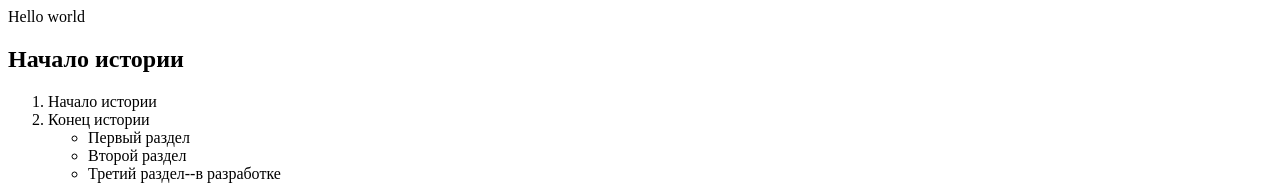
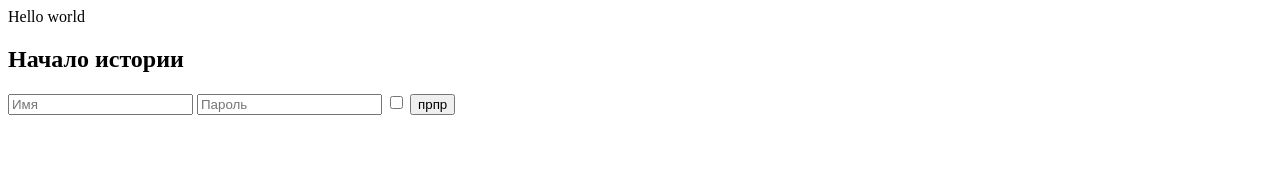
Before and after one commit to ashchipunov/html-css-yroki, a plain HTML site: page index.html in a window 1280 px wide. Shown: the top 196 px of the page. Drawn offline with Linux system fonts and the light colour scheme.

Commit message:
урок 6 ч.1--создание форм

```diff
--- a/index.html
+++ b/index.html
@@ -10,7 +10,8 @@
     Hello world
     <div>
         <h2>Начало истории</h2>
-        <ol>
+        <!-- список -->
+           <!--  <ol>
                 <li>Начало истории</li>
                 <li>Конец истории</li>
                     <ul>
@@ -41,7 +42,8 @@
             Deserunt expedita natus quo consequatur nisi similique. Lorem ipsum dolor, sit amet consectetur adipisicing elit. Maxime, explicabo ex aspernatur reiciendis veniam dolorem. Officiis cupiditate quis
             voluptatem quo maiores perspiciatis qui suscipit, odit reiciendis saepe inventore, ad magni!/ Lorem ipsum dolor sit amet consectetur adipisicing elit. Saepe quas eum assumenda ullam, modi unde iure cupiditate nihil molestias eos repellat quaerat iusto tempora soluta veniam ex autem ducimus. Modi!</p>
         <h3>Третий раздел</h3>
-                <table>
+        <!-- таблица -->
+               <!--  <table>
                     <tr>
                         <th>№ п.п</th>
                         <th>Дата</th>
@@ -62,7 +64,26 @@
                         <td>1984</td>
                         <td> Lorem ipsum dolor sit amet  non qui ullam  assumenda?</td>
                      </tr>
-                </table>
+                </table> -->
+
+<!-- Создание форм -->
+    <form action="№">
+
+        <!-- показывает имя и пароль внутри рамки -->
+        <input type="text"  placeholder="Имя">
+        <input type="password"  placeholder="Пароль">
+        <input type="checkbox">         <!-- создание чек бокса -->
+        <input type="submit" value="прпр">          <!-- создание кнопки -->
+
+        <!-- показывает название Имя и Пароль около рамки -->
+        <!-- <label>
+            Имя<input type="text">
+        </label>
+        <label>
+            Пароль<input type="password">
+        </label> -->
+
+    </form>
 
     </div>
 </body>
```
Lines whose indentation alone changed are shown as unchanged.
